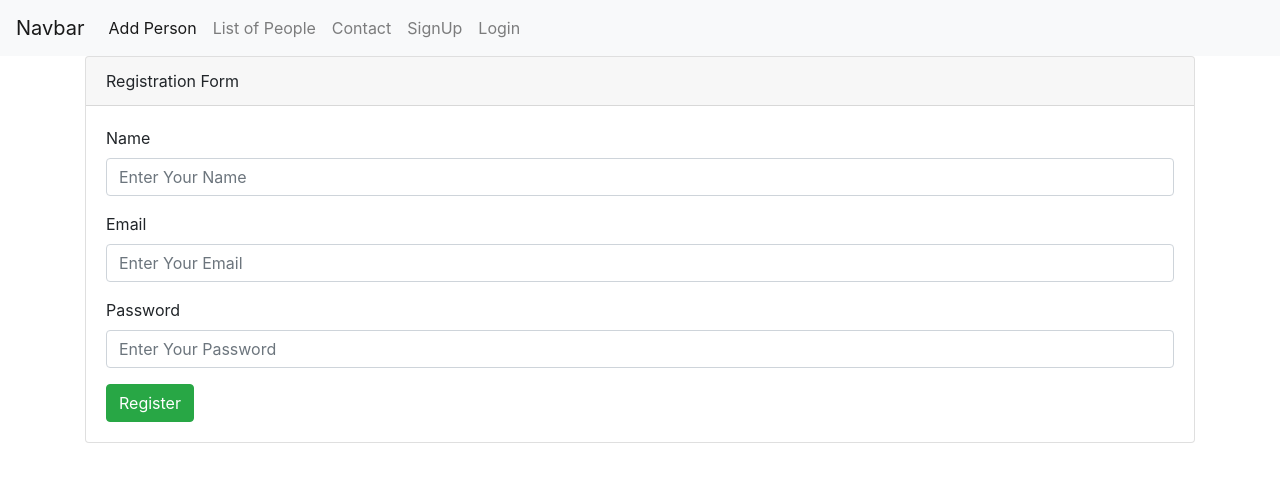
After one commit to babu12f/wdeveshikhon, a PHP site: page /register.php in a window 1280 px wide. The commit adds this page. Shown: the top 482 px of the page. Run offline with PHP 8.4, Linux system fonts and the light colour scheme.

Commit message:
class --19 complete login logout registration

```diff
--- a/nav_bar.php
+++ b/nav_bar.php
@@ -1,4 +1,5 @@
 <nav class="navbar navbar-expand-lg navbar-light bg-light">
+
   <a class="navbar-brand" href="#">Navbar</a>
   <button class="navbar-toggler" type="button" data-toggle="collapse" data-target="#navbarNav" aria-controls="navbarNav" aria-expanded="false" aria-label="Toggle navigation">
     <span class="navbar-toggler-icon"></span>
@@ -11,6 +12,24 @@
       <li class="nav-item">
         <a class="nav-link" href="peoplelist.php">List of People</a>
       </li>
+      <li class="nav-item">
+        <a class="nav-link" href="contact.php">Contact</a>
+      </li>
+
+      <?php if( !isset($_SESSION['user_id'])): ?>
+        <li class="nav-item">
+          <a class="nav-link" href="register.php">SignUp</a>
+        </li>
+      <?php endif; ?>
+
+      <li class="nav-item">
+        <?php if( !isset($_SESSION['user_id'])): ?>
+          <a class="nav-link" href="login.php">Login</a>
+        <?php else: ?>
+          <a class="nav-link" href="logout.php">Logout</a>
+        <?php endif; ?>
+      </li>
+
     </ul>
   </div>
 </nav>
--- a/peoplelist.php
+++ b/peoplelist.php
@@ -1,4 +1,5 @@
 <!DOCTYPE html>
+<?php  require('session_manager.php'); ?>
 <html lang="en">
 <head>
     <meta charset="UTF-8">
--- /dev/null
+++ b/register.php
@@ -0,0 +1,72 @@
+<!DOCTYPE html>
+<?php
+    require('session_manager.php');
+    require('db_connect.php');
+
+    if( $_SERVER['REQUEST_METHOD'] == "POST" )
+    {
+        $name = $_POST['user_name'];
+        $email = $_POST['user_email'];
+        $password = $_POST['user_password'];
+
+        if($name != "" && $email != "" && $password != "")
+        {
+            $sql = "insert into users (name, email, password) values ('$name', '$email', '$password')";
+
+            $rs = mysqli_query($connection, $sql);
+
+            if($rs)
+            {
+                header('Location: login.php?message=You Register Successfully You Can Login Now');
+            }
+            else
+            {
+                echo "Something Errror";
+            }
+        }
+        else
+        {
+            echo "Enter Your Valid Data";
+        }
+    }
+?>
+<html lang="en">
+<head>
+    <meta charset="UTF-8">
+    <title>Registration Form</title>
+    <link  rel="stylesheet" href="https://stackpath.bootstrapcdn.com/bootstrap/4.3.1/css/bootstrap.min.css">
+</head>
+<body>
+    <?php include('nav_bar.php'); ?>
+    <div class="container">
+        <div class="card">
+            <div class="card-header">
+                Registration Form
+            </div>
+
+            <div class="card-body">
+
+                <form action="" method="post">
+                    <div class="form-group">
+                        <label>Name</label>
+                        <input type="text" class="form-control" name="user_name" placeholder="Enter Your Name" required>
+                    </div>
+
+                    <div class="form-group">
+                        <label>Email</label>
+                        <input type="email" class="form-control" name="user_email" placeholder="Enter Your Email" required>
+                    </div>
+
+                    <div class="form-group">
+                        <label>Password</label>
+                        <input type="password" class="form-control" name="user_password" placeholder="Enter Your Password" required>
+                    </div>
+
+                    <input type="submit" class="btn btn-success" name="submit" value="Register">
+                </form>
+            </div>
+        </div>
+    </div>
+
+</body>
+</html>
--- /dev/null
+++ b/session_manager.php
@@ -0,0 +1,4 @@
+<?php
+    session_start();
+
+?>
```
Also changed, not shown: contact.php (added, +24 -0 lines), login.php (added, +87 -0 lines), logout.php (added, +8 -0 lines), people.php (+7 -0 lines).
